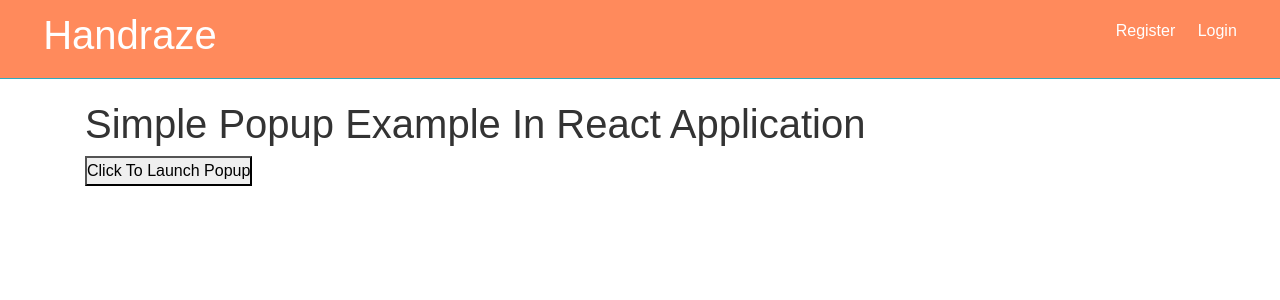
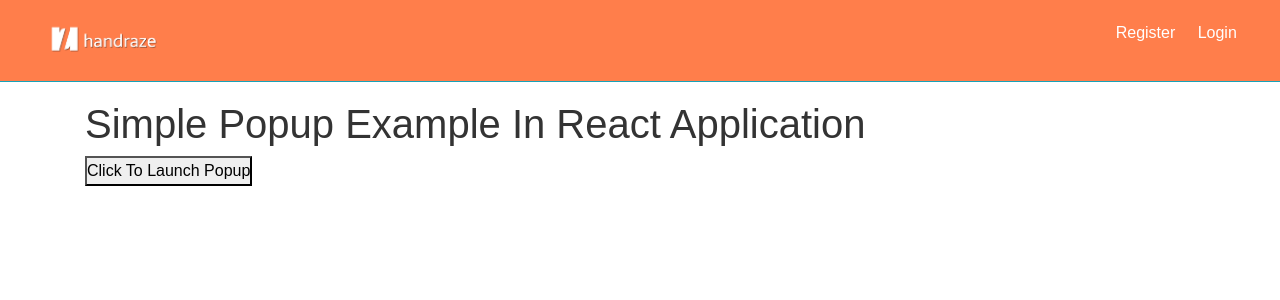
Before and after one commit to ganbaKotori/handraze-web-app, a React (Create React App) app in the folder client/: page /createcourse in a window 1280 px wide. Shown: the top 300 px of the page. Built offline with nearby package versions, Linux system fonts and the light colour scheme; no server answers.

Commit message:
added logo to navbar

```diff
--- a/client/src/App.css
+++ b/client/src/App.css
@@ -349,7 +349,7 @@ button {
   width: 100%;
   top: 0;
   border-bottom: solid 1px var(--primary-color);
-  opacity: 0.9;
+  opacity: 1;
 }
 
 .navbar ul {
@@ -639,6 +639,25 @@ button {
   width: 50%;
 }
 
+.flexcontainer {
+  display: flex;
+  align-items: center;
+}
+@media (max-width: 320px) {
+  .flexcontainer {
+    display: block;
+  }
+}
+
+.logo {
+  height: auto;
+  width: 12%;
+}
+
+.navbarText {
+  float: left;
+}
+
 .popup {
   position: fixed;
   width: 100%;
--- a/client/src/components/layout/Navbar.js
+++ b/client/src/components/layout/Navbar.js
@@ -1,15 +1,20 @@
 import React from "react";
 import { Link } from "react-router-dom";
+import handraze from "../../img/handrazelogow.png";
 
 const Navbar = () => {
   return (
     <nav className="navbar bg-orange">
-      <h1>
+      <div className="flexcontainer">
+        <div>
           <Link to="/">
-          <i className="fas fa-code"></i> Handraze
+            <i className="fas fa-code"></i>{" "}
+            <img src={handraze} className="logo" alt="student" />
           </Link>
-      </h1>
-      <ul>
+        </div>
+
+        <div className>
+          <ul className="navbarText">
             <li>
               <Link to="/register">Register</Link>
             </li>
@@ -17,6 +22,8 @@ const Navbar = () => {
               <Link to="/login">Login</Link>
             </li>
           </ul>
+        </div>
+      </div>
     </nav>
   );
 };
```
Also changed, not shown: client/src/components/Navbar.js (+64 -15 lines), client/src/img/handrazelogow.png (added), 1 other file (tests, documents, lock files or other folders). Lines whose indentation alone changed are shown as unchanged.
